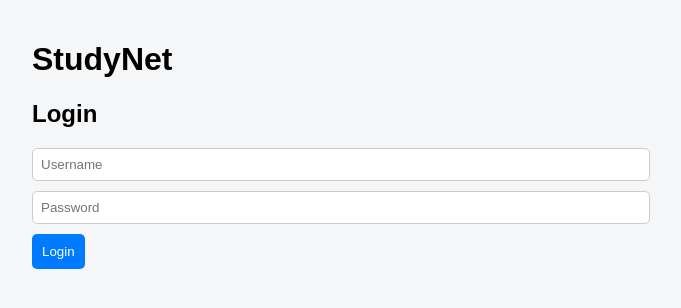
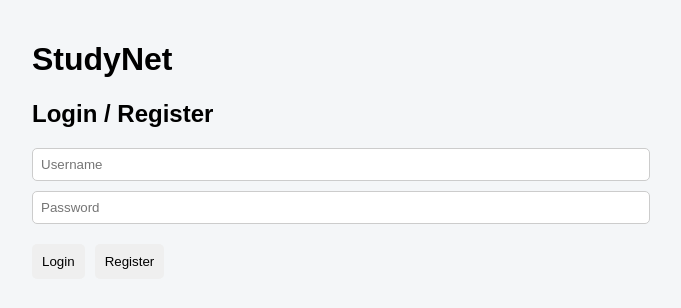
Before and after one commit to JacobStrider/studynet, a React (Create React App) app in the folder client/: page / in a window 1280 px wide. Shown: the top 308 px of the page, without its empty margins (308-989 px from the left). Built offline with nearby package versions, Linux system fonts and the light colour scheme.

Commit message:
add login and register

```diff
--- a/client/src/App.js
+++ b/client/src/App.js
@@ -4,21 +4,42 @@ import Notes from "./Notes";
 import "./index.css";
 
 function App() {
-  const API = "http://localhost:5001";
+  const API = "https://studynet-q8mu.onrender.com";
 
   const [username, setUsername] = useState("");
   const [password, setPassword] = useState("");
   const [loggedIn, setLoggedIn] = useState(false);
 
+  // LOGIN
   const login = async () => {
     try {
-      await axios.post(`${API}/login`, { username, password }, { withCredentials: true });
+      await axios.post(
+        `${API}/login`,
+        { username, password },
+        { withCredentials: true }
+      );
       setLoggedIn(true);
-    } catch {
+    } catch (err) {
       alert("Login failed");
+      console.error(err);
     }
   };
 
+  // REGISTER
+  const register = async () => {
+    try {
+      await axios.post(`${API}/register`, {
+        username,
+        password,
+      });
+      alert("User created! Now log in.");
+    } catch (err) {
+      alert("Register failed (username may exist)");
+      console.error(err);
+    }
+  };
+
+  // LOGOUT
   const logout = async () => {
     await axios.post(`${API}/logout`, {}, { withCredentials: true });
     setLoggedIn(false);
@@ -29,17 +50,34 @@ function App() {
       <h1>StudyNet</h1>
 
       {!loggedIn ? (
-        <>
-          <h2>Login</h2>
-          <input placeholder="Username" onChange={(e) => setUsername(e.target.value)} />
-          <input type="password" placeholder="Password" onChange={(e) => setPassword(e.target.value)} />
-          <button className="primary-btn" onClick={login}>Login</button>
-        </>
+        <div>
+          <h2>Login / Register</h2>
+
+          <input
+            placeholder="Username"
+            value={username}
+            onChange={(e) => setUsername(e.target.value)}
+          />
+
+          <input
+            type="password"
+            placeholder="Password"
+            value={password}
+            onChange={(e) => setPassword(e.target.value)}
+          />
+
+          <div style={{ marginTop: "10px" }}>
+            <button onClick={login}>Login</button>
+            <button onClick={register} style={{ marginLeft: "10px" }}>
+              Register
+            </button>
+          </div>
+        </div>
       ) : (
-        <>
-          <button className="logout-btn" onClick={logout}>Logout</button>
-          <Notes />
-        </>
+        <div>
+          <button onClick={logout}>Logout</button>
+          <Notes API={API} />
+        </div>
       )}
     </div>
   );
```
